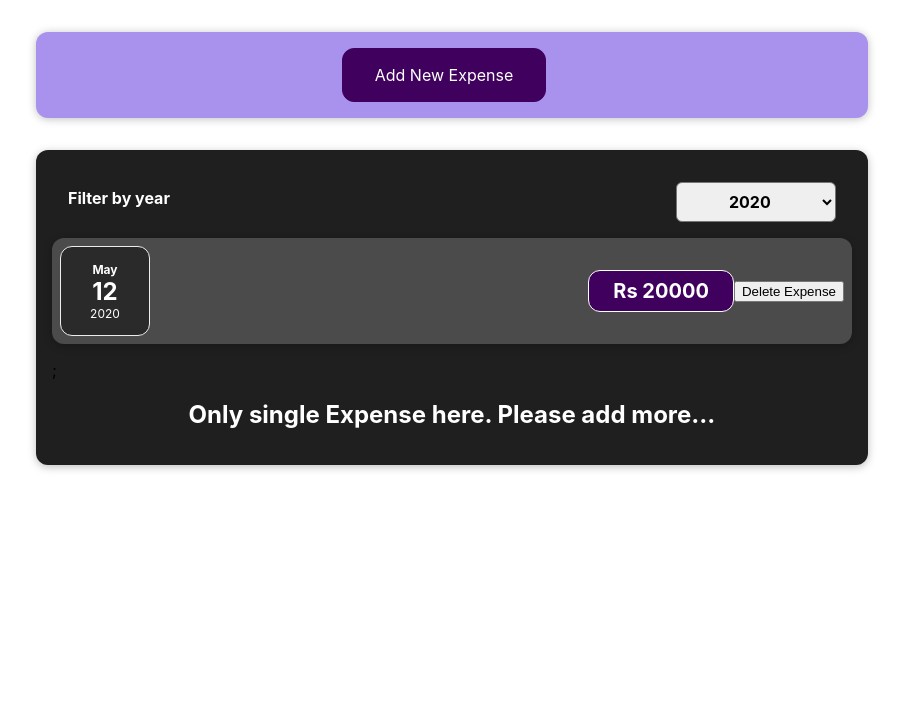
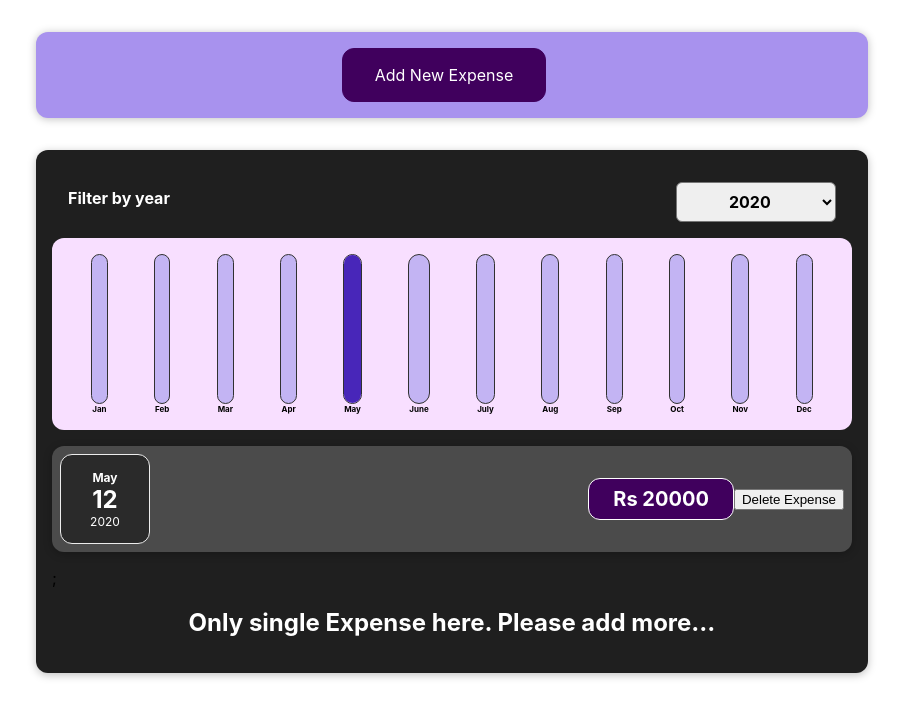
Before and after one commit to VaiDik-cyber/SharpenerReact, a React (Create React App) app: page / in a window 1280 px wide. Shown: the top 718 px of the page, without its empty margins (188-1091 px from the left). Built offline with nearby package versions, Linux system fonts and the light colour scheme.

Commit message:
module 2 task 14 chartBar added

```diff
--- /dev/null
+++ b/src/components/Chart/Chart.css
@@ -0,0 +1,15 @@
+.chart {
+  padding: 1rem;
+
+  border-radius: 12px;
+
+  background-color: #f8dfff;
+
+  text-align: center;
+
+  display: flex;
+
+  justify-content: space-around;
+
+  height: 10rem;
+}
--- /dev/null
+++ b/src/components/Chart/Chart.js
@@ -0,0 +1,22 @@
+import ChartBar from "./ChartBar";
+import "./Chart.css";
+
+const Chart = (props) => {
+  const dataPointValues = props.dataPoints.map((dataPoint) => dataPoint.value);
+  const totalMaximum = Math.max(...dataPointValues);
+
+  return (
+    <div className="chart">
+      {props.dataPoints.map((dataPoint) => (
+        <ChartBar
+          key={dataPoint.label}
+          value={dataPoint.value}
+          maxValue={totalMaximum}
+          label={dataPoint.label}
+        />
+      ))}
+    </div>
+  );
+};
+
+export default Chart;
--- /dev/null
+++ b/src/components/Chart/ChartBar.css
@@ -0,0 +1,45 @@
+.chart-bar {
+  height: 100%;
+
+  display: flex;
+
+  flex-direction: column;
+
+  align-items: center;
+}
+
+.chart-bar__inner {
+  height: 100%;
+
+  width: 100%;
+
+  border: 1px solid #313131;
+
+  border-radius: 12px;
+
+  background-color: #c3b4f3;
+
+  overflow: hidden;
+
+  display: flex;
+
+  flex-direction: column;
+
+  justify-content: flex-end;
+}
+
+.chart-bar__fill {
+  background-color: #4826b9;
+
+  width: 100%;
+
+  transition: all 0.3s ease-out;
+}
+
+.chart-bar__label {
+  font-weight: bold;
+
+  font-size: 0.5rem;
+
+  text-align: center;
+}
--- /dev/null
+++ b/src/components/Chart/ChartBar.js
@@ -0,0 +1,23 @@
+import "./ChartBar.css";
+
+const ChartBar = (props) => {
+  let barFillHeight = "0%";
+
+  if (props.maxValue > 0) {
+    barFillHeight = Math.round((props.value / props.maxValue) * 100) + "%";
+  }
+
+  return (
+    <div className="chart-bar">
+      <div className="chart-bar__inner">
+        <div
+          className="chart-bar__fill"
+          style={{ height: barFillHeight }}
+        ></div>
+      </div>
+      <div className="chart-bar__label">{props.label}</div>
+    </div>
+  );
+};
+
+export default ChartBar;
--- /dev/null
+++ b/src/components/ExpenseList/ExpenseChart.js
@@ -0,0 +1,27 @@
+import Chart from "../Chart/Chart";
+
+const ExpenseChart = (props) => {
+  const chartDataPoints = [
+    { label: "Jan", value: 0 },
+    { label: "Feb", value: 0 },
+    { label: "Mar", value: 0 },
+    { label: "Apr", value: 0 },
+    { label: "May", value: 0 },
+    { label: "June", value: 0 },
+    { label: "July", value: 0 },
+    { label: "Aug", value: 0 },
+    { label: "Sep", value: 0 },
+    { label: "Oct", value: 0 },
+    { label: "Nov", value: 0 },
+    { label: "Dec", value: 0 },
+  ];
+
+  for (const expense of props.expenses) {
+    const expenseMonth = expense.date.getMonth();
+    chartDataPoints[expenseMonth].value += expense.amount;
+  }
+
+  return <Chart dataPoints={chartDataPoints} />;
+};
+
+export default ExpenseChart;
--- a/src/components/ExpenseList/Expenses.js
+++ b/src/components/ExpenseList/Expenses.js
@@ -4,6 +4,7 @@
 import ExpensesFilter from "./ExpenseFilter";
 import { useState } from "react";
 import ExpensesList from "./ExpenseList";
+import ExpenseChart from "./ExpenseChart";
 
 const Expenses = (props) => {
   const [filteredYear, setFilteredYear] = useState("2020");
@@ -43,6 +44,7 @@
         selected={filteredYear}
         onChangeFilter={filterChangeHandler}
       />
+      <ExpenseChart expenses={filteredExpenses} />
       <ExpensesList items={filteredExpenses} />
     </Card>
   );
```
